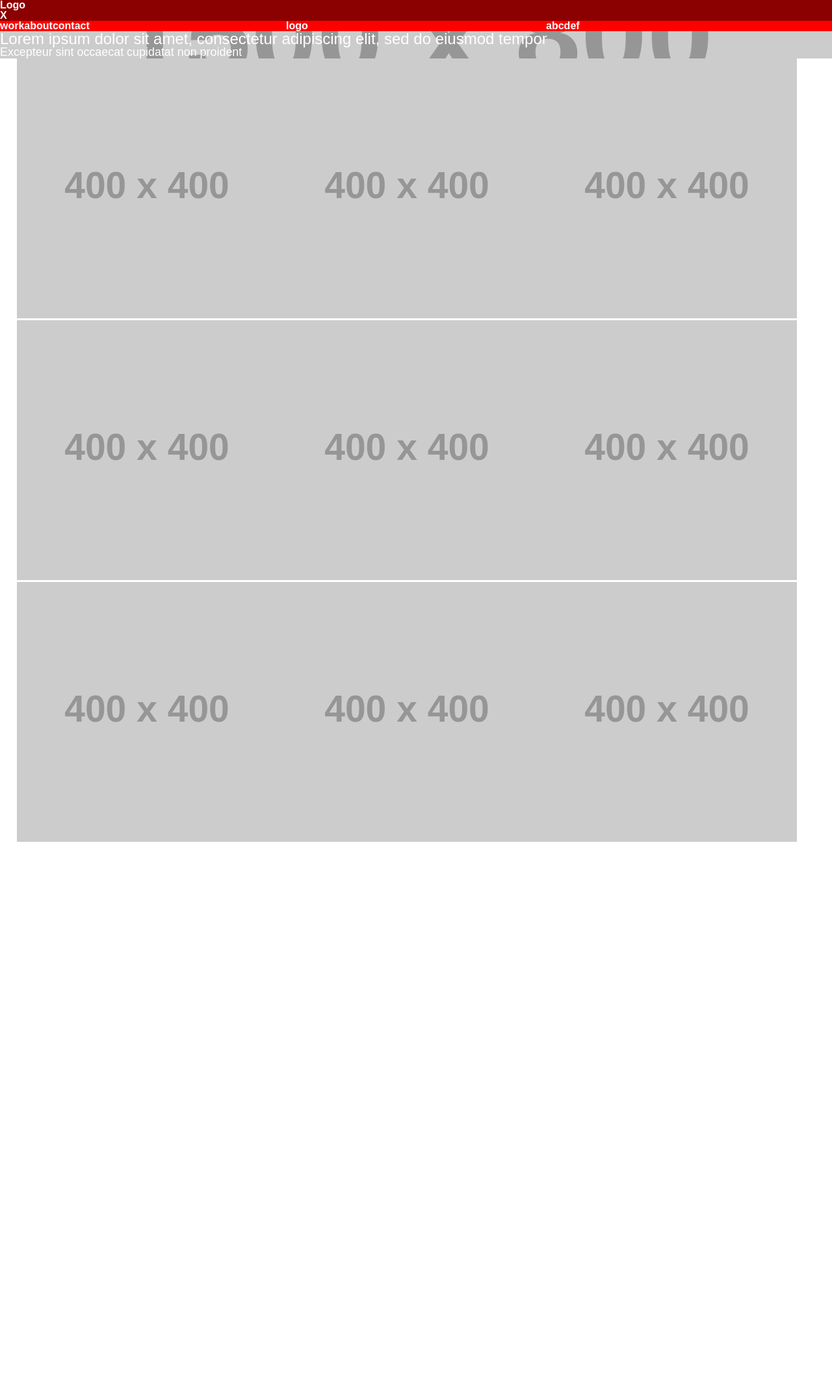
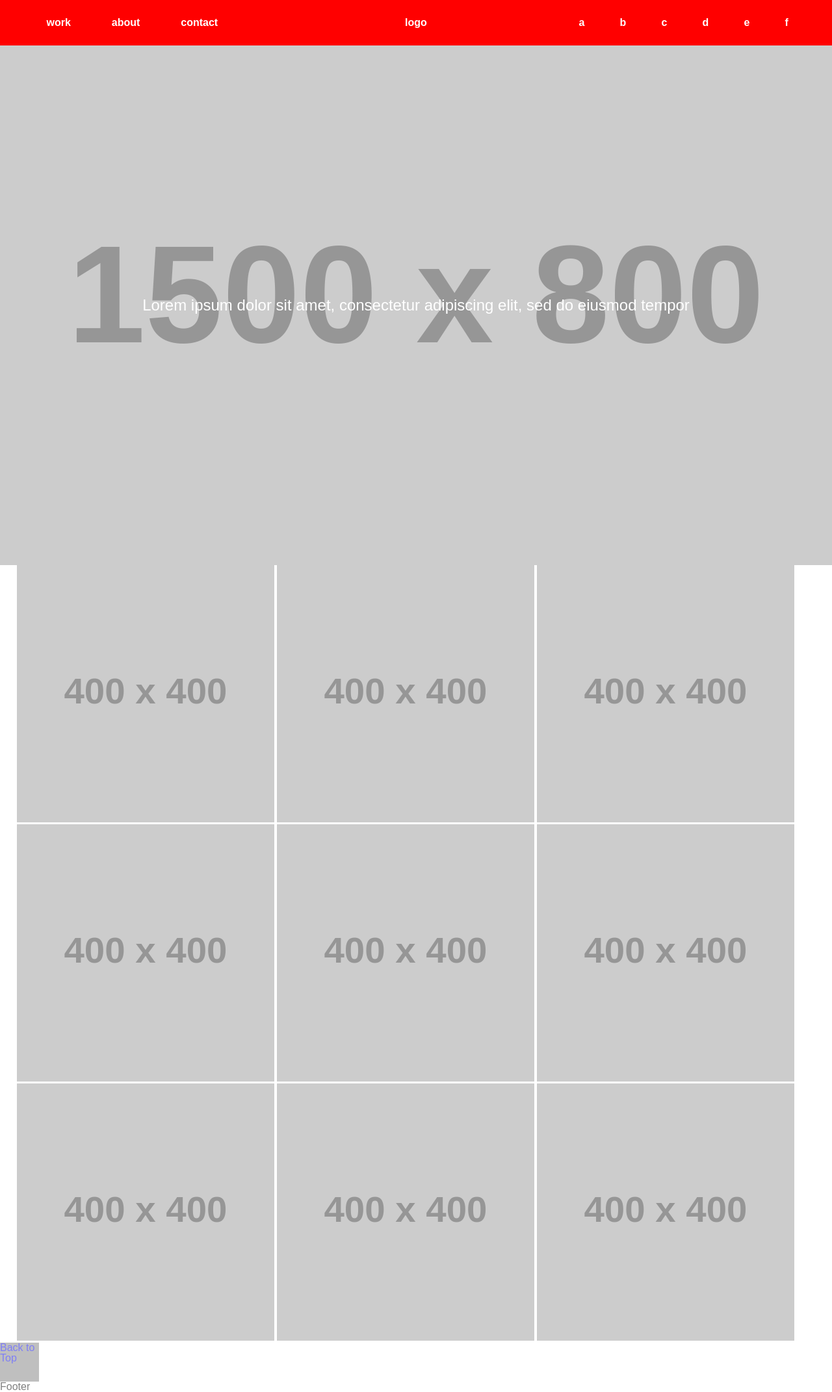
Before and after one commit to castlemaninc/layout-1, a plain HTML site: page index.html in a window 1280 px wide. Shown: the whole page at 65% size. Before the commit the page ends 1315 px from the top, so only its background shows below. Drawn offline with Linux system fonts and the light colour scheme; placeholder pictures from the web are drawn by us.

Commit message:
adding styles to navigation for small and large devices

```diff
--- a/css/flexbox.css
+++ b/css/flexbox.css
@@ -1,4 +1,11 @@
-.nav, .social-links {
+
+.nav, .social-links, .logo, .mobile-logo {
 	display: flex;
+	justify-content: space-around;
 	flex-direction: row;
 }
+
+.close-mobile-nav {
+	display: flex;
+	flex-direction: row-reverse;
+}
--- a/css/style.css
+++ b/css/style.css
@@ -7,29 +7,69 @@ html {
 	color: white;
 }
 
-.mobile-nav {
+a {
+	text-decoration: none;
+}
+
+h1 { font-size: 2em; }
+h2 { font-size: 1.5em; }
+h3 { font-size: 1.17em; }
+h4 { font-size: 1.12em; }
+h5 { font-size: .83em; }
+h6 { font-size: .75em; }
+
+
+.mobile-header {
+	/*display: grid;*/
+	grid-template-columns: 1fr 1fr 1fr;
+	height: 70px;
+	line-height: 70px;
 	background-color: darkred;
 	font-weight: 700;
+	width: 100%;
+	z-index: 2;
+	display: none;
+}
+
+.close-mobile-nav {
+	padding-right: 20px;
 }
 
 .site-header {
 	display: grid;
-	grid-template-columns: 1fr 400px 1fr;
+	grid-template-columns: 1fr 1fr 1fr;
+	height: 70px;
+	line-height: 70px;
 	background-color: red;
 	font-weight: 700;
 	width: 100%;
+	z-index: 2
+}
+
+.social-links {
+	padding-left: 10px;
+	padding-right: 40px;
+}
+
+.nav {
+	padding-left: 40px;
+	padding-right: 60px;
 }
 
 .hero {
 	background-image: url(http://via.placeholder.com/1500x800);
 	background-position: center;
 	background-size: cover;
+	height: 100vh;
+	text-align: center;
+	line-height: 100vh;
 }
 
 .portfolio-wrap {
 	max-width: 1200px;
 	margin-left: 2%;
 	margin-right:2%;
+
 }
 
 .portfolio-content {
@@ -38,16 +78,22 @@ html {
 }
 
 .portfolio-image {
-	width: 100%;
+	width: 99%;
     height: auto;
 }
 
-h1 { font-size: 2em; }
-h2 { font-size: 1.5em; }
-h3 { font-size: 1.17em; }
-h4 { font-size: 1.12em; }
-h5 { font-size: .83em; }
-h6 { font-size: .75em; }
+.back-to-top {
+	width: 60px;
+	height: 60px;
+	background-color: gray;
+	opacity: 50%;
+}
+
+footer, .back-to-top {
+	color: gray;
+
+}
+
 
 @media only screen and (max-width: 540px) {
 	.portfolio-wrap {
@@ -60,10 +106,23 @@ h6 { font-size: .75em; }
 }
 
 @media only screen and (max-width: 768px) {
+
+	.site-header {
+		display: none;
+	}
+
+	.mobile-header {
+		display: grid;
+	}
+
 	.portfolio-wrap {
 		margin: 0px;
 	}
 	.portfolio-content {
 		grid-template-columns: 1fr 1fr;
 	}
+
+	footer, .back-to-top {
+		display: none;
+	}
 }
--- a/index.html
+++ b/index.html
@@ -9,9 +9,10 @@
 </head>
 
 <body>
-	<div class="mobile-nav">
-		<div class="mobile-logo">Logo</div>
-		<div>X</div>
+	<div class="mobile-header">
+		<div></div>
+		<div class="mobile-logo">logo</div>
+		<div class="close-mobile-nav">X</div>
 	</div>
 	<header class="site-header">
 		<nav class="nav">
@@ -37,8 +38,8 @@
 	</header>
 	<div class="hero">
 		<div></div>
-		<h2>Lorem ipsum dolor sit amet, consectetur adipiscing elit, sed do eiusmod tempor</h2>
-		<h4>Excepteur sint occaecat cupidatat non proident</h4>
+		<div><h2>Lorem ipsum dolor sit amet, consectetur adipiscing elit, sed do eiusmod tempor</h2></div>
+		<div><h4>Excepteur sint occaecat cupidatat non proident</h4></div>
 	</div>
 	<div class="portfolio-wrap">
 		<div class="portfolio-content">
@@ -53,7 +54,7 @@
 			<div><a href="https://placeholder.com"><img class="portfolio-image" src="http://via.placeholder.com/400x400"></a></div>
 		</div>
 	</div>
-	<a class="back-to-top"></a></div>
+	<div class="back-to-top"><a href="#">Back to Top</a></div>
 	<footer>Footer</footer>
 </body>
 </html>
```
